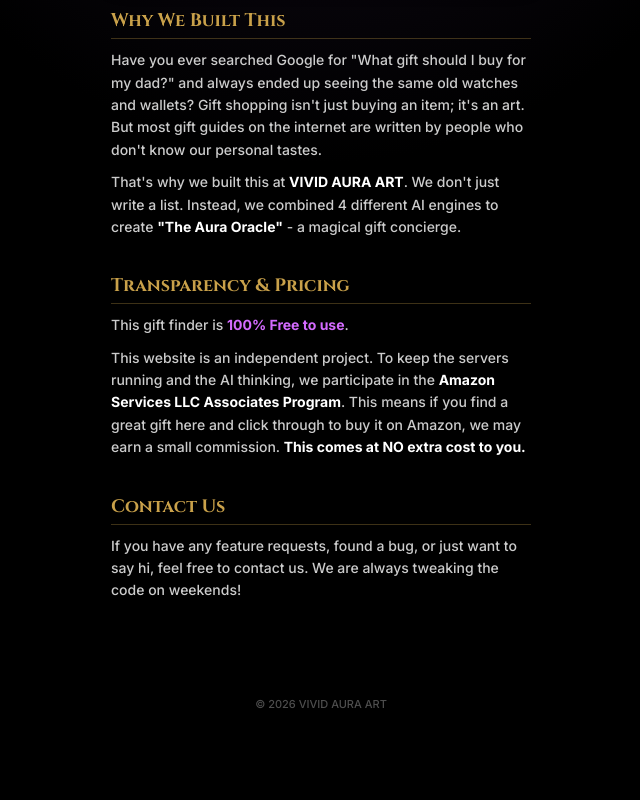
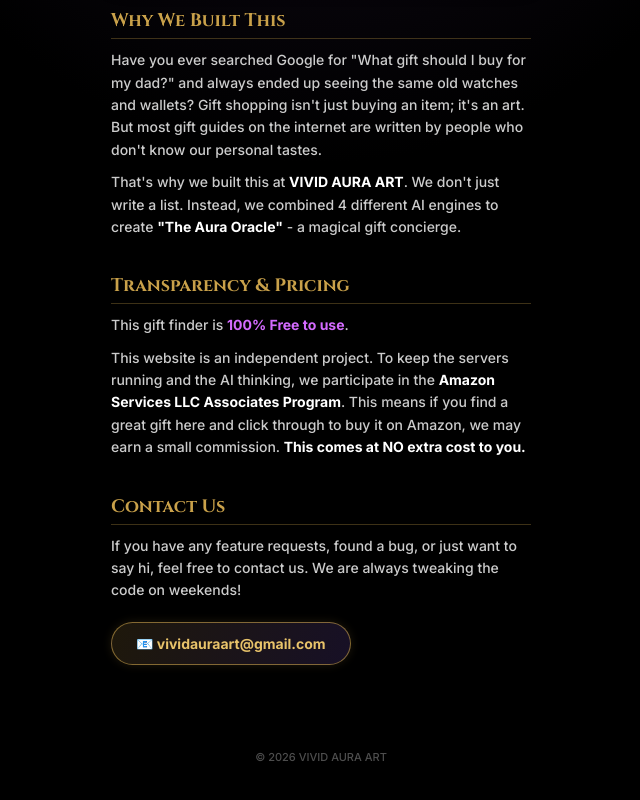
Before and after one commit to vividauraart-afk/vividauraart, a website: page about.html in a window 1280 px wide. Shown: the part 516-1316 px from the top of the page, without its empty margins (319-959 px from the left). Before the commit the page ends 1267 px from the top, so only its background shows below. Drawn offline with Linux system fonts and the light colour scheme.

Commit message:
feat(about): add contact email button to about page

```diff
--- a/about.html
+++ b/about.html
@@ -122,6 +122,29 @@ color: #d46bff;
 font-weight: bold;
 }
 
+/* Email Button */
+.email-btn {
+display: inline-block;
+background: linear-gradient(110deg, rgba(201,161,74,0.15), rgba(155,107,255,0.15));
+border: 1.5px solid rgba(201,161,74,0.6);
+color: #e8c36a;
+padding: 12px 24px;
+border-radius: 50px;
+text-decoration: none;
+font-weight: 700;
+font-size: 14px;
+margin-top: 10px;
+box-shadow: 0 0 10px rgba(201,161,74,0.15);
+transition: 0.3s;
+}
+
+.email-btn:active {
+transform: scale(0.95);
+box-shadow: 0 0 20px rgba(212,107,255,0.5);
+border-color: #d46bff;
+color: #fff;
+}
+
 /* Footer */
 .footer{
 margin-top:20px;
@@ -160,9 +183,11 @@ margin-bottom:20px;
     <p>This website is an independent project. To keep the servers running and the AI thinking, we participate in the <strong>Amazon Services LLC Associates Program</strong>. This means if you find a great gift here and click through to buy it on Amazon, we may earn a small commission. <strong>This comes at NO extra cost to you.</strong></p>
 </div>
 
+<!-- Updated Contact Section with Email Button -->
 <div class="content-section">
     <h2>Contact Us</h2>
     <p>If you have any feature requests, found a bug, or just want to say hi, feel free to contact us. We are always tweaking the code on weekends!</p>
+    <a href="mailto:vividauraart@gmail.com" class="email-btn">📧 vividauraart@gmail.com</a>
 </div>
 
 </div>
```
